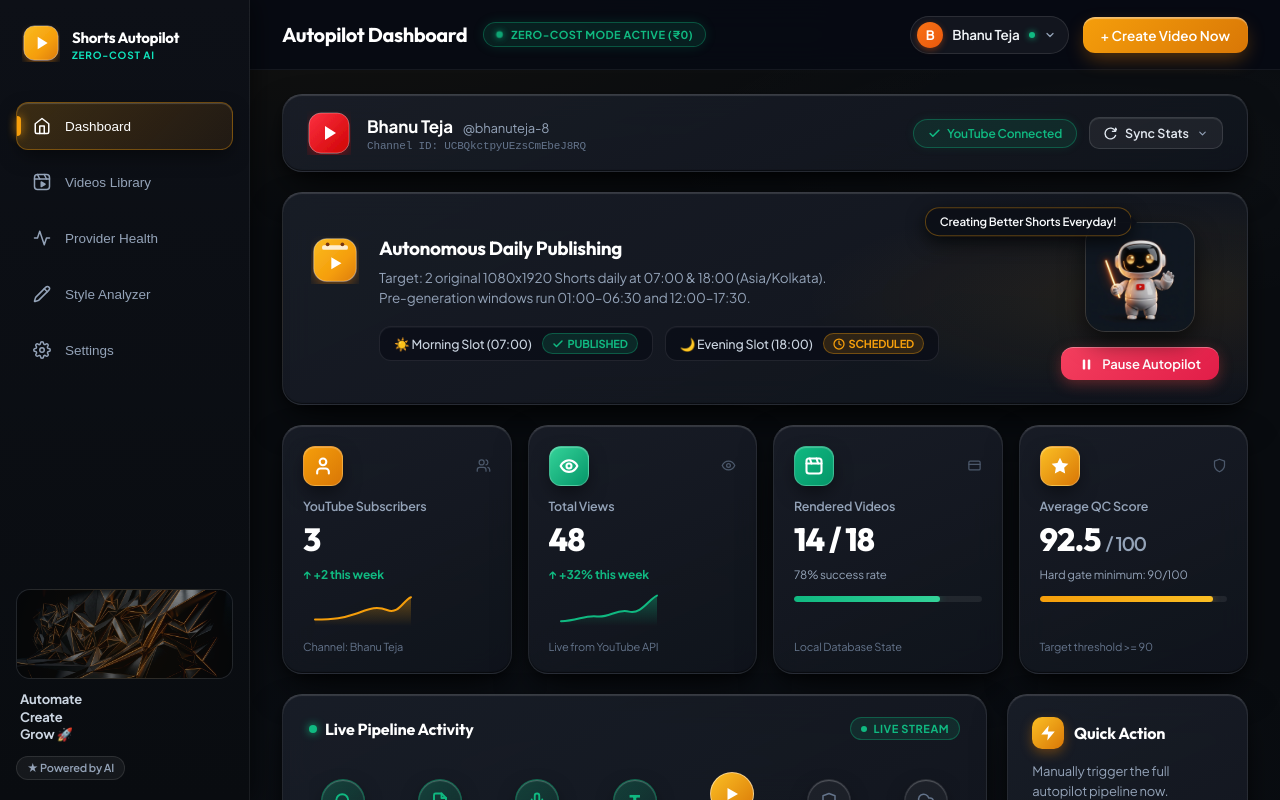
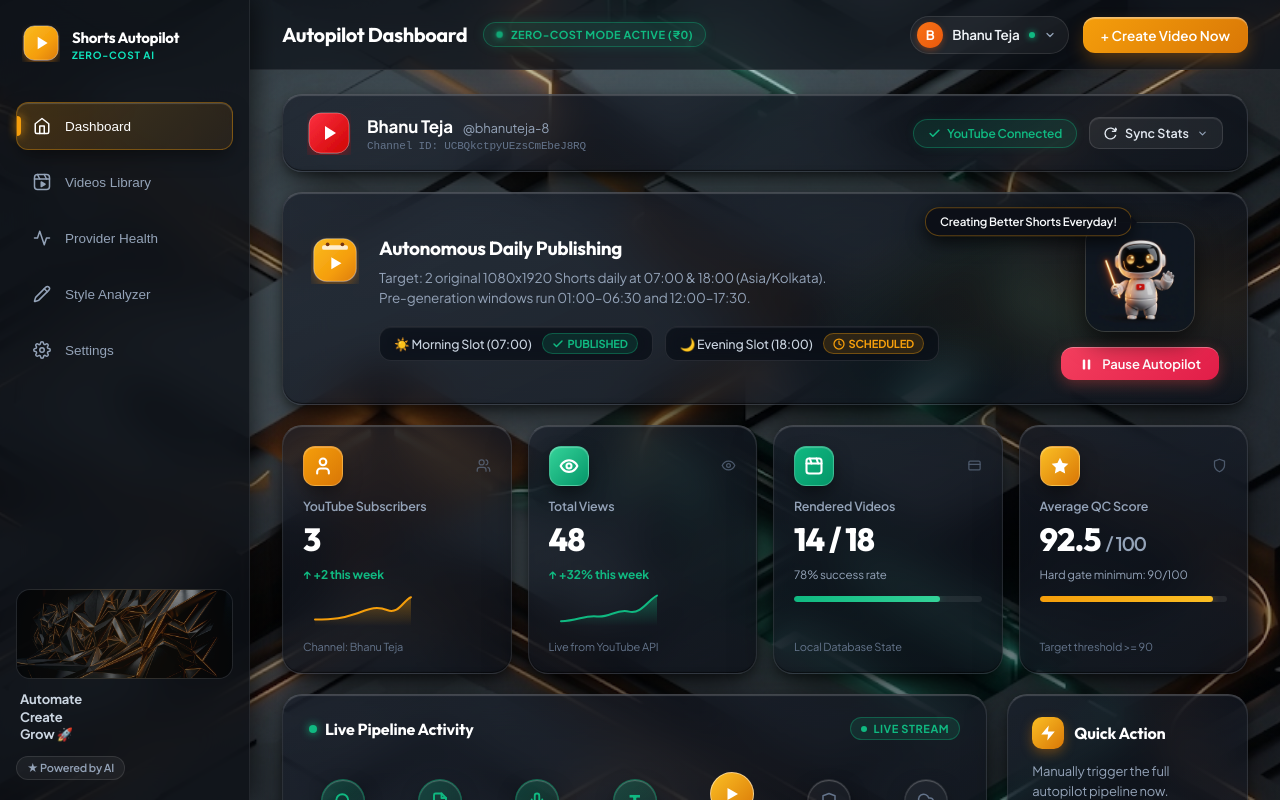
Before and after one commit to kbtteja456-KBT/YT_AUTOMATE, a React (Vite) app in the folder frontend/: page / in a window 1280 px wide. Built offline with nearby package versions, Linux system fonts and the light colour scheme; no server answers.

Commit message:
ui: apply futuristic circuit block texture as dashboard background with glassmorphic cards

```diff
--- a/frontend/src/index.css
+++ b/frontend/src/index.css
@@ -6,13 +6,13 @@
   --bg-surface: #181d28;
   --bg-surface-elevated: #1f2533;
 
-  /* Card Surfaces with 3D Depth - Clean Neutral Dark */
-  --card-bg-gradient: linear-gradient(155deg, rgba(28, 33, 44, 0.8) 0%, rgba(16, 20, 28, 0.94) 100%);
-  --card-border: rgba(255, 255, 255, 0.08);
-  --card-border-highlight: rgba(255, 255, 255, 0.16);
-  --card-shadow-3d: inset 0 1px 1px 0 rgba(255, 255, 255, 0.14),
+  /* Card Surfaces with 3D Glassmorphic Depth */
+  --card-bg-gradient: linear-gradient(155deg, rgba(24, 30, 42, 0.68) 0%, rgba(12, 16, 24, 0.78) 100%);
+  --card-border: rgba(255, 255, 255, 0.1);
+  --card-border-highlight: rgba(255, 255, 255, 0.2);
+  --card-shadow-3d: inset 0 1px 1px 0 rgba(255, 255, 255, 0.18),
     inset 0 -1px 1px 0 rgba(0, 0, 0, 0.5),
-    0 18px 40px -10px rgba(0, 0, 0, 0.75),
+    0 20px 48px -10px rgba(0, 0, 0, 0.75),
     0 4px 12px -2px rgba(0, 0, 0, 0.5);
 
   /* Inner and Outer Highlights */
@@ -62,22 +62,26 @@
   letter-spacing: -0.01em;
 }
 
-/* Base App Shell Layout - Clean Dark Charcoal */
+/* Base App Shell Layout with Circuit Background */
 .app-container {
   display: flex;
   min-height: 100vh;
-  background:
-    radial-gradient(ellipse 90% 50% at 25% 0%, rgba(245, 158, 11, 0.04) 0%, transparent 60%),
-    radial-gradient(ellipse 70% 40% at 85% 20%, rgba(255, 255, 255, 0.02) 0%, transparent 50%),
-    radial-gradient(ellipse 80% 50% at 50% 100%, rgba(15, 20, 28, 0.6) 0%, transparent 70%),
-    #090c10;
+  background-image:
+    linear-gradient(rgba(10, 14, 20, 0.26), rgba(8, 12, 18, 0.36)),
+    url('/dashboard_bg.jpg');
+  background-repeat: no-repeat;
+  background-position: center center;
+  background-size: cover;
+  background-attachment: fixed;
 }
 
-/* Sidebar */
+/* Sidebar - Frosted Glassmorphism */
 .sidebar {
   width: 250px;
-  background: linear-gradient(180deg, #0d1017 0%, #090c10 100%);
-  border-right: 1px solid rgba(255, 255, 255, 0.07);
+  background: rgba(13, 16, 23, 0.82);
+  backdrop-filter: blur(24px);
+  -webkit-backdrop-filter: blur(24px);
+  border-right: 1px solid rgba(255, 255, 255, 0.08);
   display: flex;
   flex-direction: column;
   padding: 24px 16px 20px 16px;
@@ -86,7 +90,7 @@
   height: 100vh;
   z-index: 50;
   flex-shrink: 0;
-  box-shadow: 4px 0 24px rgba(0, 0, 0, 0.5);
+  box-shadow: 4px 0 24px rgba(0, 0, 0, 0.6);
 }
 
 .sidebar-brand {
@@ -245,12 +249,13 @@
   height: 100vh;
 }
 
-/* Top Header */
+/* Top Header - Frosted Glassmorphism */
 .top-header {
   height: 70px;
-  border-bottom: 1px solid rgba(255, 255, 255, 0.06);
-  background: rgba(7, 10, 19, 0.85);
-  backdrop-filter: blur(16px);
+  border-bottom: 1px solid rgba(255, 255, 255, 0.08);
+  background: rgba(10, 14, 22, 0.65);
+  backdrop-filter: blur(20px);
+  -webkit-backdrop-filter: blur(20px);
   display: flex;
   align-items: center;
   justify-content: space-between;
@@ -460,7 +465,7 @@
   margin: 0 auto;
 }
 
-/* Universal 3D Elevated Card */
+/* Universal 3D Elevated Card - Frosted Glassmorphic */
 .card {
   position: relative;
   background: var(--card-bg-gradient);
@@ -468,7 +473,8 @@
   border-top: 1px solid var(--card-border-highlight);
   border-radius: var(--radius-lg);
   padding: 20px 24px;
-  backdrop-filter: blur(16px);
+  backdrop-filter: blur(20px);
+  -webkit-backdrop-filter: blur(20px);
   box-shadow: var(--card-shadow-3d);
   transition: all 0.25s cubic-bezier(0.4, 0, 0.2, 1);
 }
@@ -550,7 +556,9 @@
   padding: 24px 28px;
   background:
     radial-gradient(ellipse 60% 80% at 90% 50%, rgba(245, 158, 11, 0.08) 0%, transparent 60%),
-    var(--card-bg-gradient);
+    linear-gradient(155deg, rgba(24, 30, 42, 0.7) 0%, rgba(12, 16, 24, 0.8) 100%);
+  backdrop-filter: blur(20px);
+  -webkit-backdrop-filter: blur(20px);
 }
 
 .hero-left-section {
@@ -594,13 +602,15 @@
   align-items: center;
   gap: 10px;
   padding: 6px 14px;
-  background: rgba(8, 12, 22, 0.65);
-  border: 1px solid rgba(255, 255, 255, 0.09);
+  background: rgba(8, 12, 20, 0.6);
+  backdrop-filter: blur(12px);
+  -webkit-backdrop-filter: blur(12px);
+  border: 1px solid rgba(255, 255, 255, 0.1);
   border-radius: 12px;
   font-size: 12.5px;
   font-weight: 500;
   color: #cbd5e1;
-  box-shadow: inset 0 1px 1px rgba(255, 255, 255, 0.05);
+  box-shadow: inset 0 1px 1px rgba(255, 255, 255, 0.08);
 }
 
 .status-badge-published {
```
Also changed, not shown: frontend/public/dashboard_bg.jpg (added).
